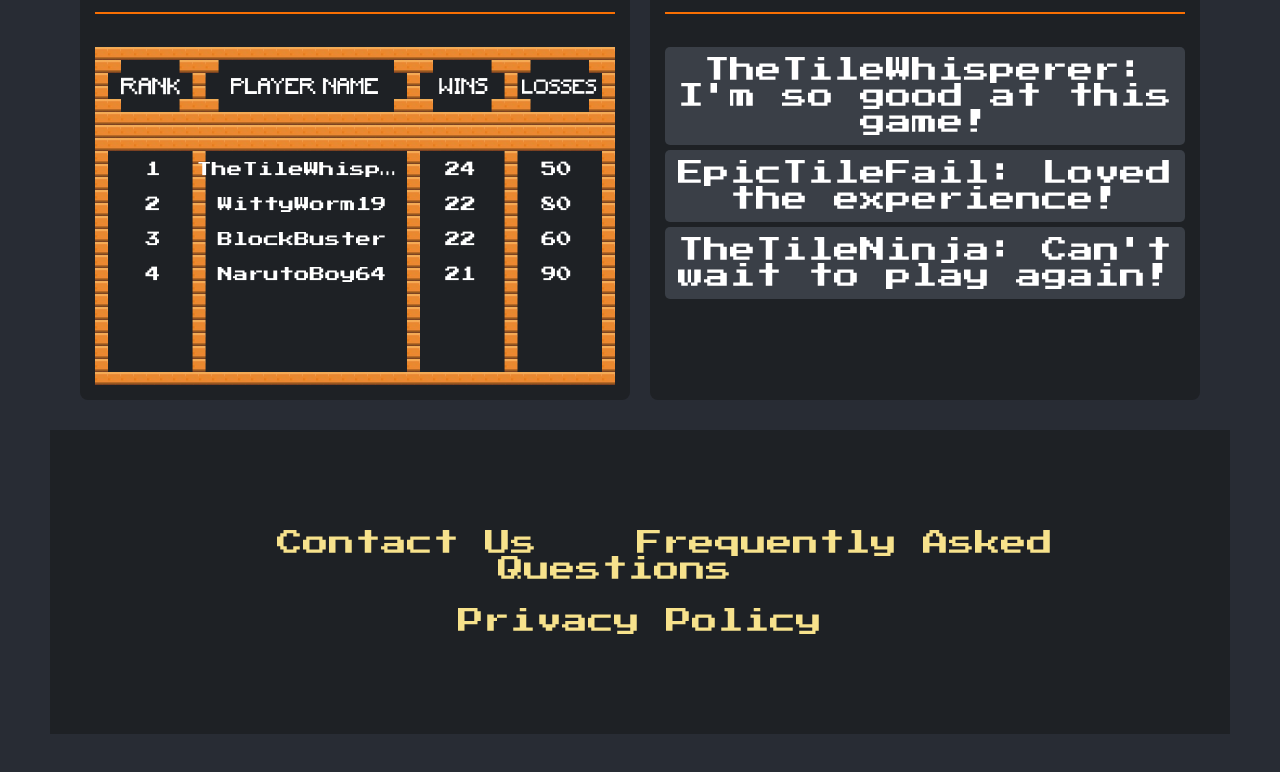
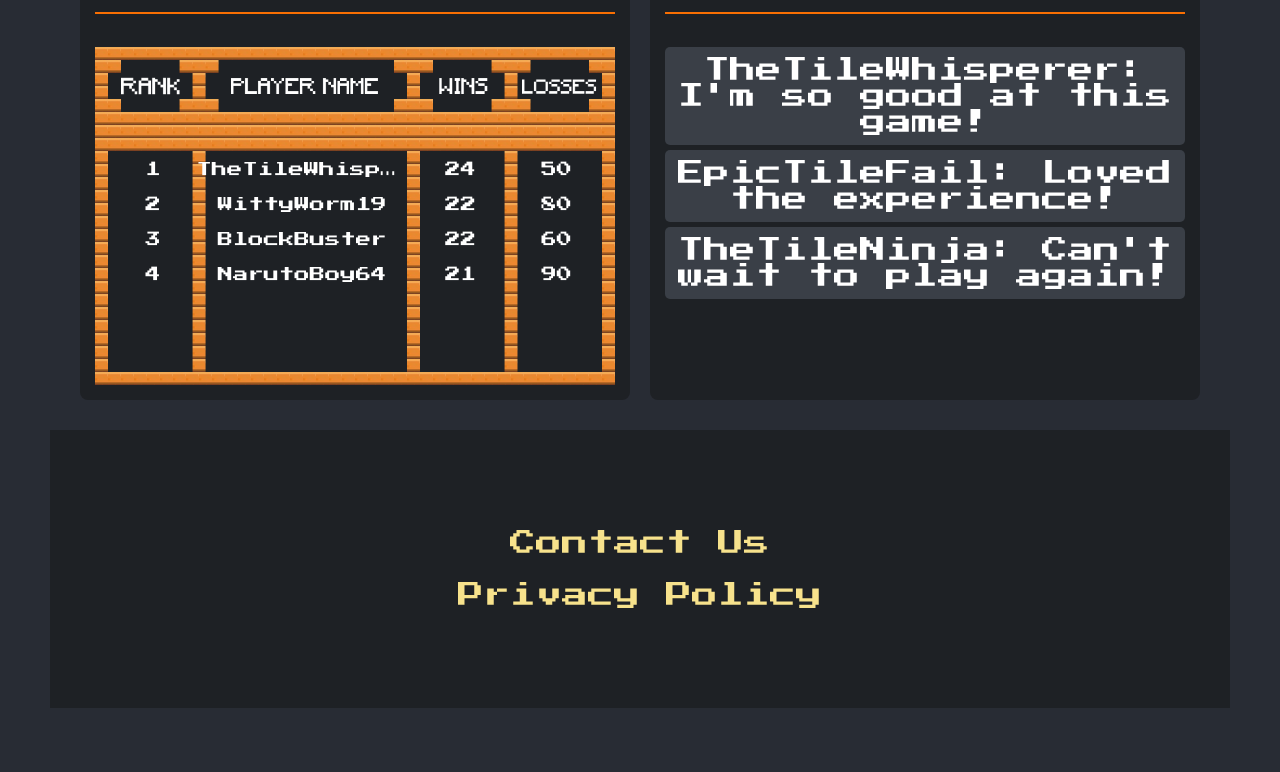
Before and after one commit to uprm-inso4116-2024-2025-s1/semester-project-multiplayer-dominoes, a React (Create React App) app in the folder frontend/: page / in a window 1280 px wide. Shown: the part 1266-2038 px from the top of the page. Built offline with nearby package versions, Linux system fonts and the light colour scheme.

Commit message:
Removed FAQ link at bottom of page

```diff
--- a/frontend/src/Home/Home.js
+++ b/frontend/src/Home/Home.js
@@ -117,7 +117,6 @@ const Home = () => {
         <footer>
             <div className="footer-links">
                 <a href="/contact-us">Contact Us</a>
-                <a href="/faqs">Frequently Asked Questions</a>
                 <br></br>
                 <br></br>
                 <a href="/privacy-policy">Privacy Policy</a>
```
